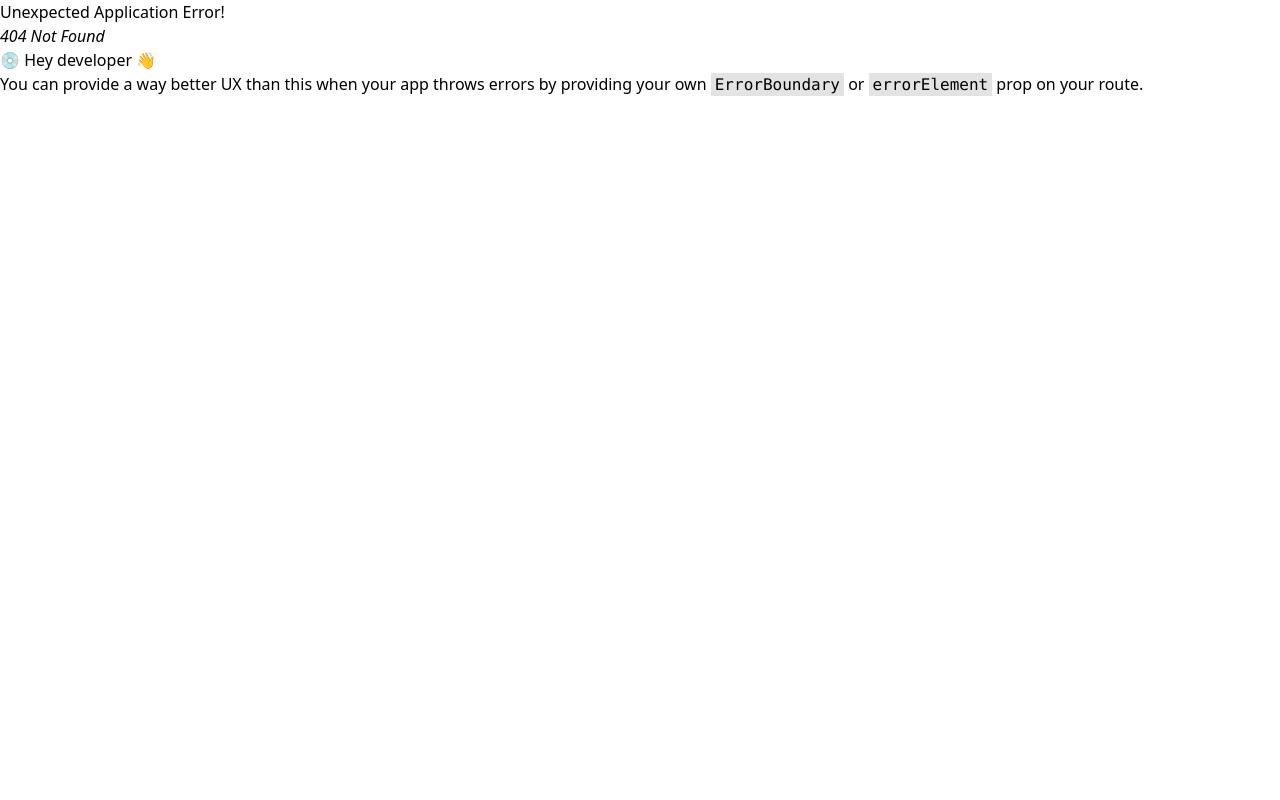
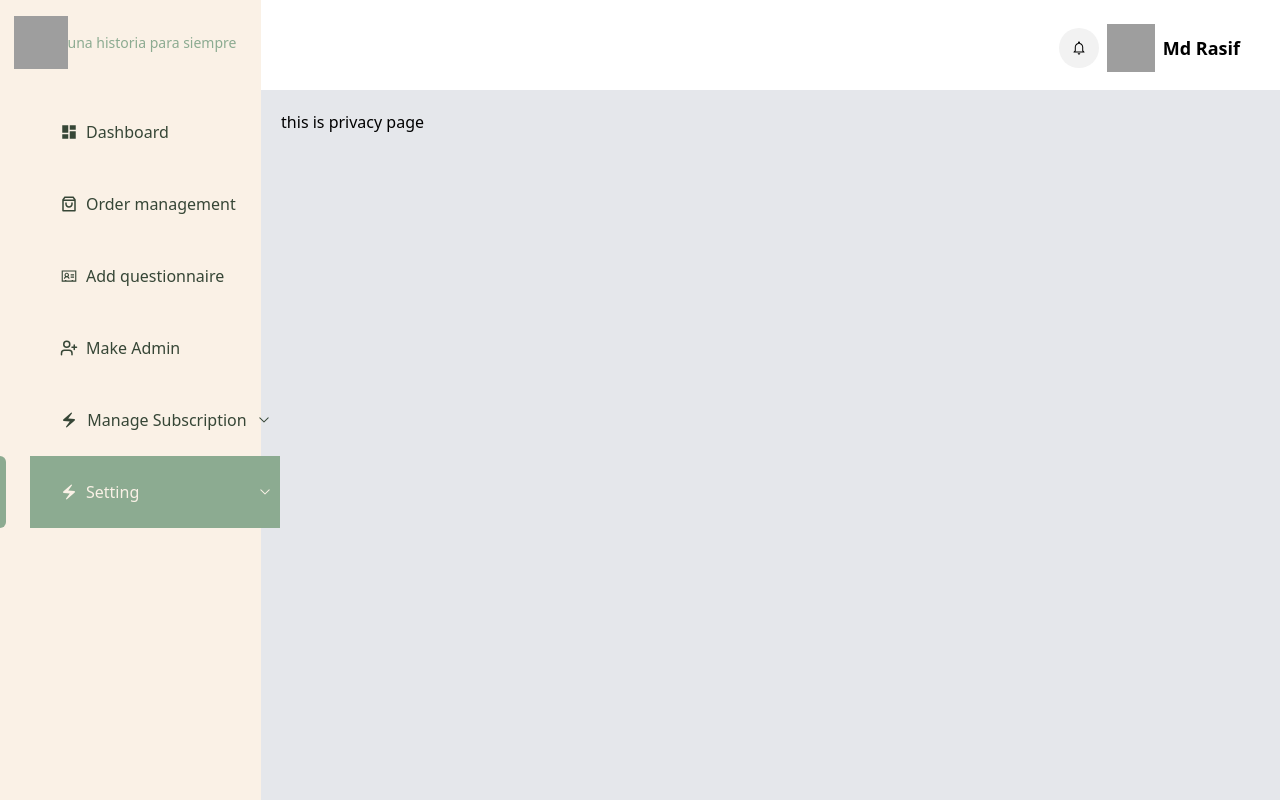
Before and after one commit to MohammedRasif/AMD-Dashboard, a React (Vite) app: page /porivacyPolicy in a window 1280 px wide. Before the commit this address had no page. Built offline with nearby package versions, Linux system fonts and the light colour scheme; grey boxes are pictures that could not be loaded.

Commit message:
sidebar setting section create

```diff
--- /dev/null
+++ b/src/assets/component/Shared/Privacy.jsx
@@ -0,0 +1,10 @@
+
+const Privacy = () => {
+    return (
+        <div>
+            <h1>this is privacy page </h1>
+        </div>
+    );
+}
+
+export default Privacy;
--- /dev/null
+++ b/src/assets/component/Shared/TermCondition.jsx
@@ -0,0 +1,11 @@
+import React from 'react';
+
+const TermCondition = () => {
+    return (
+        <div>
+            <h1>this is term condition page </h1>
+        </div>
+    );
+}
+
+export default TermCondition;
--- a/src/assets/component/Sidebar/Sidebar.jsx
+++ b/src/assets/component/Sidebar/Sidebar.jsx
@@ -10,13 +10,23 @@ import { NavLink, useLocation } from "react-router-dom";
 const Sidebar = () => {
     const location = useLocation();
     const [isOpen, setIsOpen] = useState(false);
+    const [isSetting, setIsSetting] = useState(false)
 
     // Checking for routes
     const isActiveo = location.pathname.startsWith("/addquestionnaire") || location.pathname.startsWith("/question");
     const isActiveb = location.pathname.startsWith("/odermanagement") || location.pathname.startsWith("/oderDetails");
-    const isActivec = location.pathname.startsWith("/subscription") || location.pathname.startsWith("/createSubcription")  || location.pathname.startsWith("/editSubcription");
-    const isActived = location.pathname.startsWith("/coupon-code") || location.pathname.startsWith("/AddCoupon")  ;
-    const isManageSubscriptionActive = location.pathname === '/subscription' || location.pathname === '/coupon-code';
+    const isActivec = location.pathname.startsWith("/subscription") || location.pathname.startsWith("/createSubcription") || location.pathname.startsWith("/editSubcription");
+    const isActived = location.pathname.startsWith("/coupon-code") || location.pathname.startsWith("/AddCoupon");
+    const isActivee = location.pathname.startsWith("/termsCondition") || location.pathname.startsWith("/porivacyPolicy");
+    const isManageSubscriptionActive =
+        location.pathname.startsWith('/subscription') ||
+        location.pathname.startsWith('/createSubcription') ||
+        location.pathname.startsWith('/editSubcription') ||
+        location.pathname.startsWith('/coupon-code') ||
+        location.pathname.startsWith('/AddCoupon');
+    const isSettingActive = location.pathname.startsWith('/termsCondition') || location.pathname.startsWith('/porivacyPolicy');
+
+
     return (
         <div className="">
             <div className="flex fixed items-center justify-center w-[249.99px] h-[73px] pt-[12px]">
@@ -115,7 +125,7 @@ const Sidebar = () => {
                 </div>
 
                 {/* Settings */}
-                <NavLink to="/setting" className={({ isActive }) => "flex items-center justify-between w-[280px]"}>
+                {/* <NavLink to="/setting" className={({ isActive }) => "flex items-center justify-between w-[280px]"}>
                     {({ isActive }) => (
                         <div className="flex items-center justify-between w-[280px] mt-2">
                             <div className={`p-[3px] h-[70px] rounded-r-2xl ${isActive ? "bg-[#8CAB91]" : ""}`}></div>
@@ -125,7 +135,45 @@ const Sidebar = () => {
                             </div>
                         </div>
                     )}
-                </NavLink>
+                </NavLink> */}
+                <div className={`${isSettingActive ? 'bg-[#8CAB91] rounded-r-2xl w-[6px]' : ''}`}>
+                    <div className="pl-[30px]">
+                        <button
+                            className="flex items-center justify-between w-[280px]"
+                            onClick={() => setIsSetting(!isSetting)}
+                        >
+                            <div
+                                className={`flex items-center space-x-2 w-[250px] h-[72px] pl-[30px] transition-all duration-300 ${isSettingActive ? 'bg-[#8CAB91] text-[#FAF1E6]' : ''}`}
+                            >
+                                <MdElectricBolt className="text-[18px]" />
+                                <h1 className="text-[16px] font-[500]">Setting</h1>
+                                {isSetting ? <GoChevronUp className="ml-[110px]" /> : <GoChevronDown className="ml-[110px]" />}
+                            </div>
+                        </button>
+                    </div>
+                </div>
+
+                {/* Submenu (Animated Expand) */}
+                <div
+                    className={`ml-[30px] w-[250px] overflow-hidden transition-all bg-white duration-300 ${isSetting ? 'max-h-[200px] opacity-100' : 'max-h-0 opacity-0'}`}
+                >
+                    <NavLink
+                        to="/termsCondition"
+                        className={({ isActive }) =>
+                            `h-[70px] flex items-center w-[300px] pl-16 mr-[30px] text-gray-700 hover:bg-[#8CAB91] hover:text-white font-[500] transition ${isActive ? 'bg-[#CBD9CC] text-[#FAF1E6]' : ''}`
+                        }
+                    >
+                        Terms & condition
+                    </NavLink>
+                    <NavLink
+                        to="/porivacyPolicy"
+                        className={({ isActive }) =>
+                            `flex items-center h-[70px] w-[300px] pl-16 mr-[30px] text-gray-700 hover:bg-[#8CAB91] hover:text-white font-[500] transition ${isActive ? 'bg-[#CBD9CC] text-[#FAF1E6]' : ''}`
+                        }
+                    >
+                        Privacy policy
+                    </NavLink>
+                </div>
             </div>
         </div>
     );
```
Also changed, not shown: src/main.jsx (+10 -0 lines).
